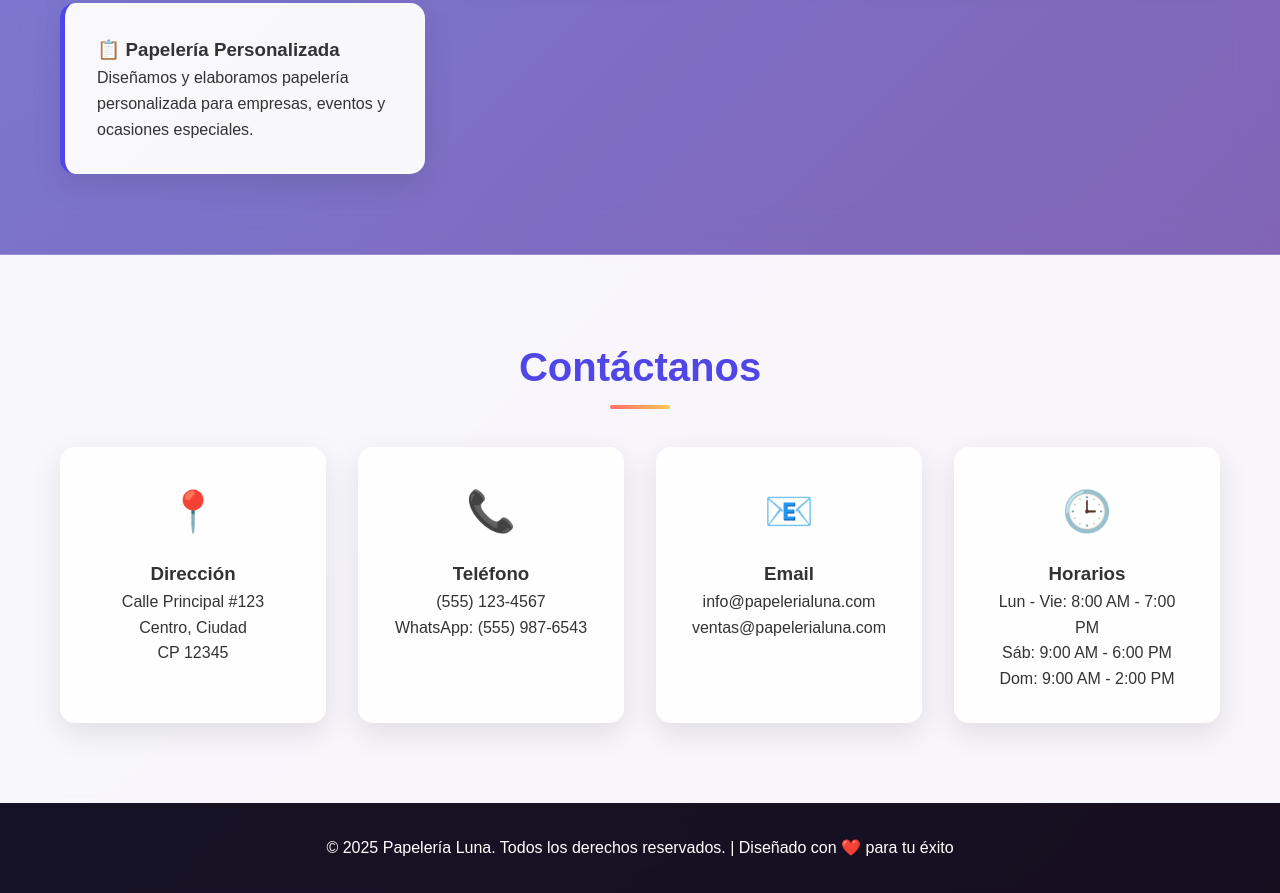
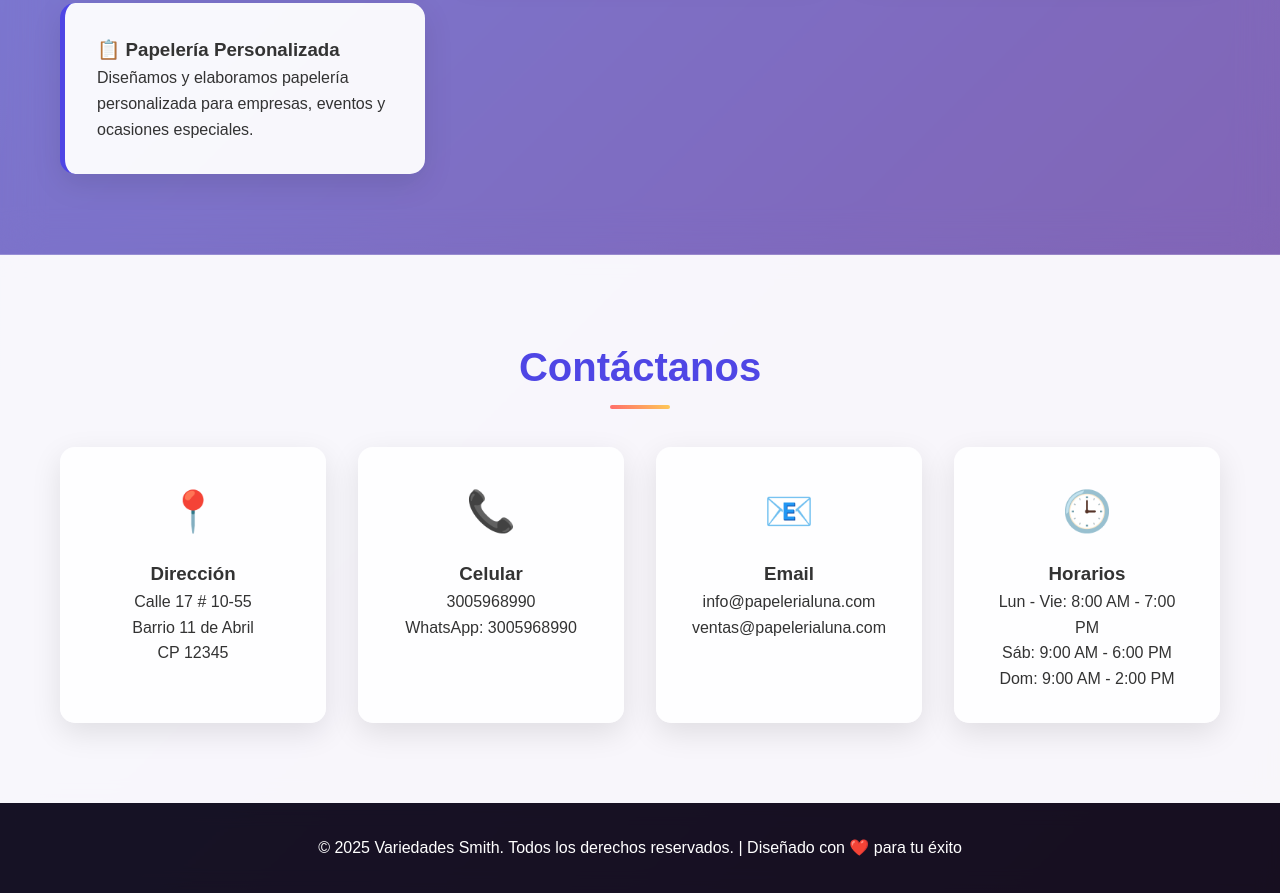
Before and after one commit to rubenpedrozo/Variedades-Smith, a plain HTML site: page index.html in a window 1280 px wide. Shown: the part 1745-2638 px from the top of the page. Drawn offline with Linux system fonts and the light colour scheme.

Commit message:
Update index.html

```diff
--- a/index.html
+++ b/index.html
@@ -3,7 +3,7 @@
 <head>
     <meta charset="UTF-8">
     <meta name="viewport" content="width=device-width, initial-scale=1.0">
-    <title>Papelería Luna - Todo para tu Oficina y Estudio</title>
+    <title>Variedades Smith - Todo para tu Oficina y Estudio</title>
     <style>
         * {
             margin: 0;
@@ -425,12 +425,12 @@
                 <div class="contact-card">
                     <div class="contact-icon">📍</div>
                     <h3>Dirección</h3>
-                    <p>Calle Principal #123<br>Centro, Ciudad<br>CP 12345</p>
+                    <p>Calle 17 # 10-55<br>Barrio 11 de Abril<br>CP 12345</p>
                 </div>
                 <div class="contact-card">
                     <div class="contact-icon">📞</div>
-                    <h3>Teléfono</h3>
-                    <p>(555) 123-4567<br>WhatsApp: (555) 987-6543</p>
+                    <h3>Celular</h3>
+                    <p>3005968990<br>WhatsApp: 3005968990</p>
                 </div>
                 <div class="contact-card">
                     <div class="contact-icon">📧</div>
@@ -448,7 +448,7 @@
 
     <footer>
         <div class="container">
-            <p>&copy; 2025 Papelería Luna. Todos los derechos reservados. | Diseñado con ❤️ para tu éxito</p>
+            <p>&copy; 2025 Variedades Smith. Todos los derechos reservados. | Diseñado con ❤️ para tu éxito</p>
         </div>
     </footer>
 
```
